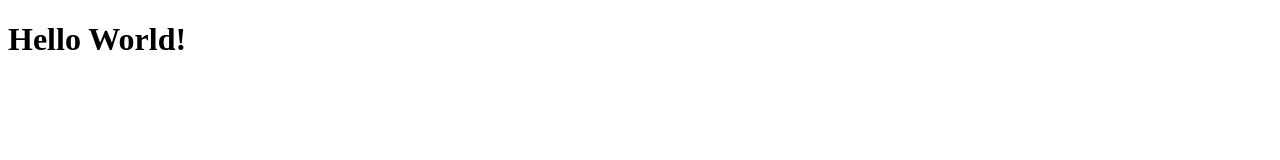
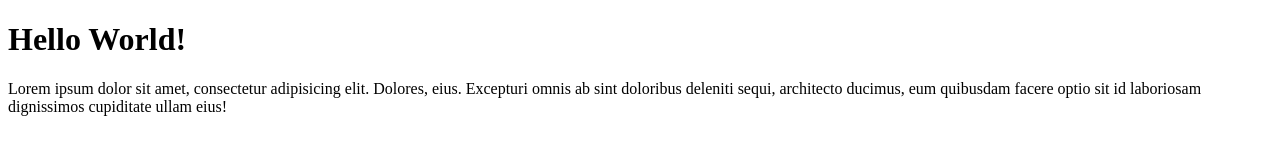
Before and after one commit to Adam21M/adam-git-test, a plain HTML site: page index.html in a window 1280 px wide. Drawn offline with Linux system fonts and the light colour scheme.

Commit message:
menambahkan paragraf

```diff
--- a/index.html
+++ b/index.html
@@ -7,5 +7,6 @@
 </head>
 <body>
     <h1>Hello World!</h1>
+    <p>Lorem ipsum dolor sit amet, consectetur adipisicing elit. Dolores, eius. Excepturi omnis ab sint doloribus deleniti sequi, architecto ducimus, eum quibusdam facere optio sit id laboriosam dignissimos cupiditate ullam eius!</p>
 </body>
 </html>
```
